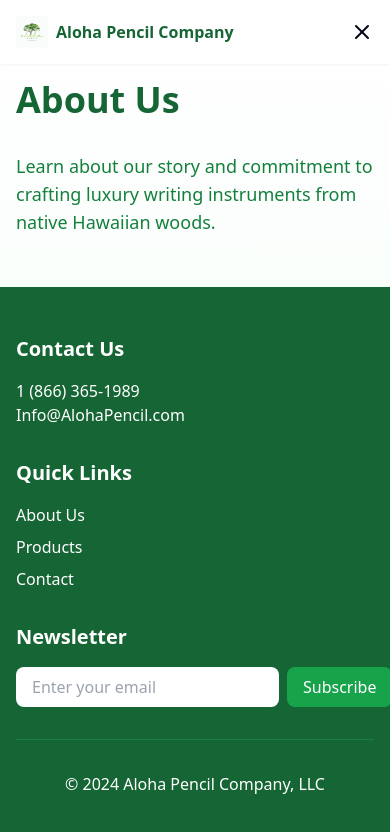
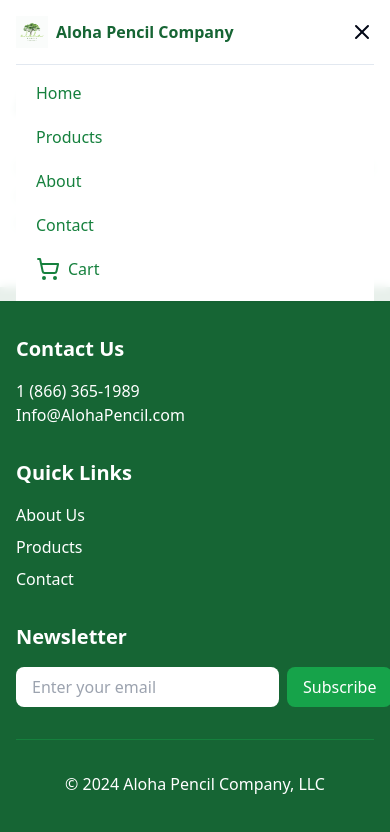
Before and after one commit to mcdendrick/aloha-pencil-website, a Next.js app: page /about in a window 390 px wide. Both pictures are taken after a click on the button 362 px from the left and 32 px from the top of the page. Shown: the top 832 px of the page. Built offline with nearby package versions, Linux system fonts and the light colour scheme.

Commit message:
add mobile dropdown menu with header and cart

```diff
--- a/components/Layout.tsx
+++ b/components/Layout.tsx
@@ -21,6 +21,7 @@ const Layout = ({ children }: { children: React.ReactNode }) => {
               <span className="ml-2 text-green-800 font-bold">Aloha Pencil Company</span>
             </div>
 
+            {/* Desktop Menu */}
             <div className="hidden md:flex items-center">
               <div className="flex items-center space-x-8">
                 <Link href="/" className="text-green-700 hover:text-green-500">Home</Link>
@@ -40,6 +41,7 @@ const Layout = ({ children }: { children: React.ReactNode }) => {
               </div>
             </div>
 
+            {/* Mobile Menu Button */}
             <button
               className="md:hidden"
               onClick={() => setIsMenuOpen(!isMenuOpen)}
@@ -47,6 +49,52 @@ const Layout = ({ children }: { children: React.ReactNode }) => {
               {isMenuOpen ? <X /> : <Menu />}
             </button>
           </div>
+
+          {/* Mobile Menu Panel */}
+          {isMenuOpen && (
+            <div className="md:hidden">
+              <div className="px-2 pt-2 pb-3 space-y-1 bg-white border-t">
+                <Link
+                  href="/"
+                  className="block px-3 py-2 text-green-700 hover:text-green-500 hover:bg-green-50 rounded-md"
+                  onClick={() => setIsMenuOpen(false)}
+                >
+                  Home
+                </Link>
+                <Link
+                  href="/products"
+                  className="block px-3 py-2 text-green-700 hover:text-green-500 hover:bg-green-50 rounded-md"
+                  onClick={() => setIsMenuOpen(false)}
+                >
+                  Products
+                </Link>
+                <Link
+                  href="/about"
+                  className="block px-3 py-2 text-green-700 hover:text-green-500 hover:bg-green-50 rounded-md"
+                  onClick={() => setIsMenuOpen(false)}
+                >
+                  About
+                </Link>
+                <Link
+                  href="/contact"
+                  className="block px-3 py-2 text-green-700 hover:text-green-500 hover:bg-green-50 rounded-md"
+                  onClick={() => setIsMenuOpen(false)}
+                >
+                  Contact
+                </Link>
+                <button
+                  onClick={() => {
+                    setIsCartOpen(!isCartOpen);
+                    setIsMenuOpen(false);
+                  }}
+                  className="w-full flex items-center px-3 py-2 text-green-700 hover:text-green-500 hover:bg-green-50 rounded-md"
+                >
+                  <CartIcon />
+                  <span className="ml-2">Cart</span>
+                </button>
+              </div>
+            </div>
+          )}
         </div>
       </nav>
 
```
